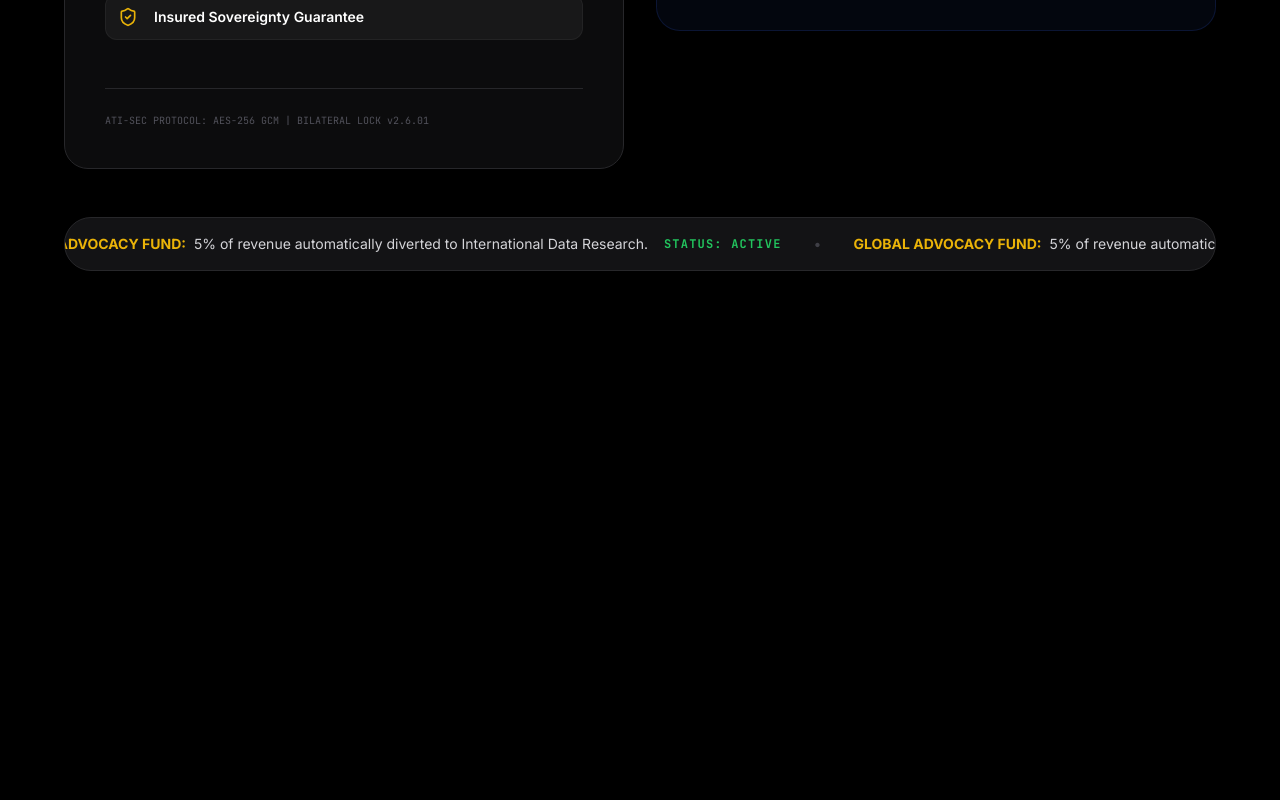
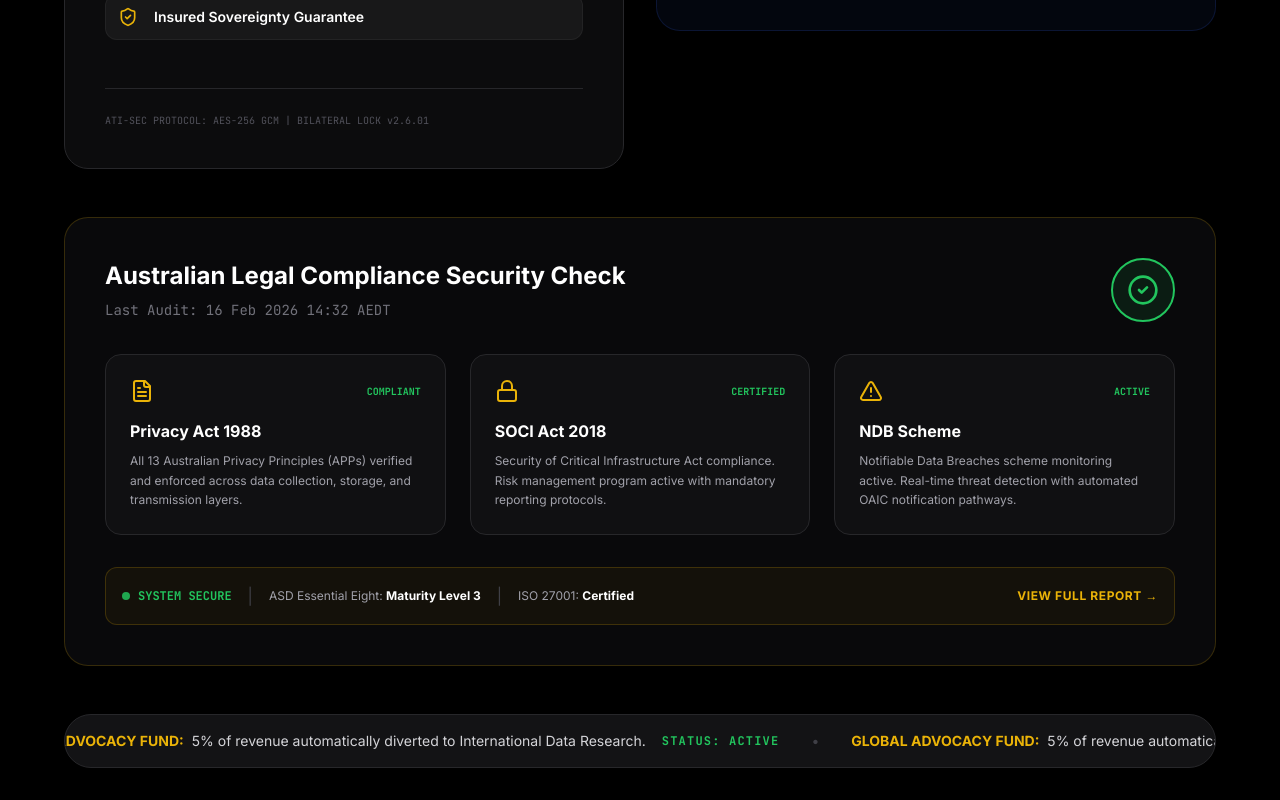
Before and after one commit to Fast-Clocks/sovereign-tank, a Next.js app: page / in a window 1280 px wide. Shown: the part 635-1435 px from the top of the page. Before the commit the page ends 938 px from the top, so only its background shows below. Built offline with nearby package versions, Linux system fonts and the light colour scheme.

Commit message:
feat: add Australian legal compliance security check section

```diff
--- a/app/page.tsx
+++ b/app/page.tsx
@@ -1,6 +1,6 @@
 'use client'
 
-import { ShieldCheck, Cpu, Lock, Globe, Zap } from "lucide-react"
+import { ShieldCheck, Cpu, Lock, Globe, Zap, CheckCircle2, AlertTriangle, FileText } from "lucide-react"
 
 export default function SovereigntyLab() {
   return (
@@ -80,6 +80,68 @@ export default function SovereigntyLab() {
           </div>
         </div>
 
+        {/* Australian Legal Compliance Security Check */}
+        <div className="mt-12 bg-zinc-950 border border-yellow-500/20 rounded-3xl p-10">
+          <div className="flex items-center justify-between mb-8">
+            <div>
+              <h3 className="text-2xl font-bold mb-2">Australian Legal Compliance Security Check</h3>
+              <p className="text-zinc-500 text-sm font-mono">Last Audit: 16 Feb 2026 14:32 AEDT</p>
+            </div>
+            <div className="h-16 w-16 rounded-full bg-green-500/10 border-2 border-green-500 flex items-center justify-center">
+              <CheckCircle2 className="w-8 h-8 text-green-500" />
+            </div>
+          </div>
+
+          <div className="grid md:grid-cols-3 gap-6 mb-8">
+            {/* Privacy Act Compliance */}
+            <div className="bg-zinc-900/50 border border-zinc-800 rounded-2xl p-6 hover:border-yellow-500/30 transition-colors">
+              <div className="flex items-center justify-between mb-4">
+                <FileText className="w-6 h-6 text-yellow-500" />
+                <span className="text-[10px] font-mono text-green-500 font-bold">COMPLIANT</span>
+              </div>
+              <h4 className="font-bold mb-2">Privacy Act 1988</h4>
+              <p className="text-xs text-zinc-400 leading-relaxed">All 13 Australian Privacy Principles (APPs) verified and enforced across data collection, storage, and transmission layers.</p>
+            </div>
+
+            {/* Security of Critical Infrastructure */}
+            <div className="bg-zinc-900/50 border border-zinc-800 rounded-2xl p-6 hover:border-yellow-500/30 transition-colors">
+              <div className="flex items-center justify-between mb-4">
+                <Lock className="w-6 h-6 text-yellow-500" />
+                <span className="text-[10px] font-mono text-green-500 font-bold">CERTIFIED</span>
+              </div>
+              <h4 className="font-bold mb-2">SOCI Act 2018</h4>
+              <p className="text-xs text-zinc-400 leading-relaxed">Security of Critical Infrastructure Act compliance. Risk management program active with mandatory reporting protocols.</p>
+            </div>
+
+            {/* Notifiable Data Breaches */}
+            <div className="bg-zinc-900/50 border border-zinc-800 rounded-2xl p-6 hover:border-yellow-500/30 transition-colors">
+              <div className="flex items-center justify-between mb-4">
+                <AlertTriangle className="w-6 h-6 text-yellow-500" />
+                <span className="text-[10px] font-mono text-green-500 font-bold">ACTIVE</span>
+              </div>
+              <h4 className="font-bold mb-2">NDB Scheme</h4>
+              <p className="text-xs text-zinc-400 leading-relaxed">Notifiable Data Breaches scheme monitoring active. Real-time threat detection with automated OAIC notification pathways.</p>
+            </div>
+          </div>
+
+          {/* Compliance Status Bar */}
+          <div className="flex items-center justify-between p-4 bg-yellow-500/5 border border-yellow-500/20 rounded-xl">
+            <div className="flex items-center space-x-4">
+              <div className="flex items-center space-x-2">
+                <div className="h-2 w-2 bg-green-500 rounded-full animate-pulse" />
+                <span className="text-xs font-mono text-green-500 font-bold">SYSTEM SECURE</span>
+              </div>
+              <span className="text-zinc-700">|</span>
+              <span className="text-xs text-zinc-400">ASD Essential Eight: <strong className="text-white">Maturity Level 3</strong></span>
+              <span className="text-zinc-700">|</span>
+              <span className="text-xs text-zinc-400">ISO 27001: <strong className="text-white">Certified</strong></span>
+            </div>
+            <button className="text-xs font-bold text-yellow-500 hover:text-yellow-400 transition-colors uppercase tracking-wider">
+              View Full Report →
+            </button>
+          </div>
+        </div>
+
         {/* The 5% Fund Ledger - Scrolling Ticker */}
         <div className="mt-12 bg-zinc-900/80 border border-zinc-800 rounded-full py-4 px-8 overflow-hidden relative">
           <div className="flex items-center animate-scroll">
```
